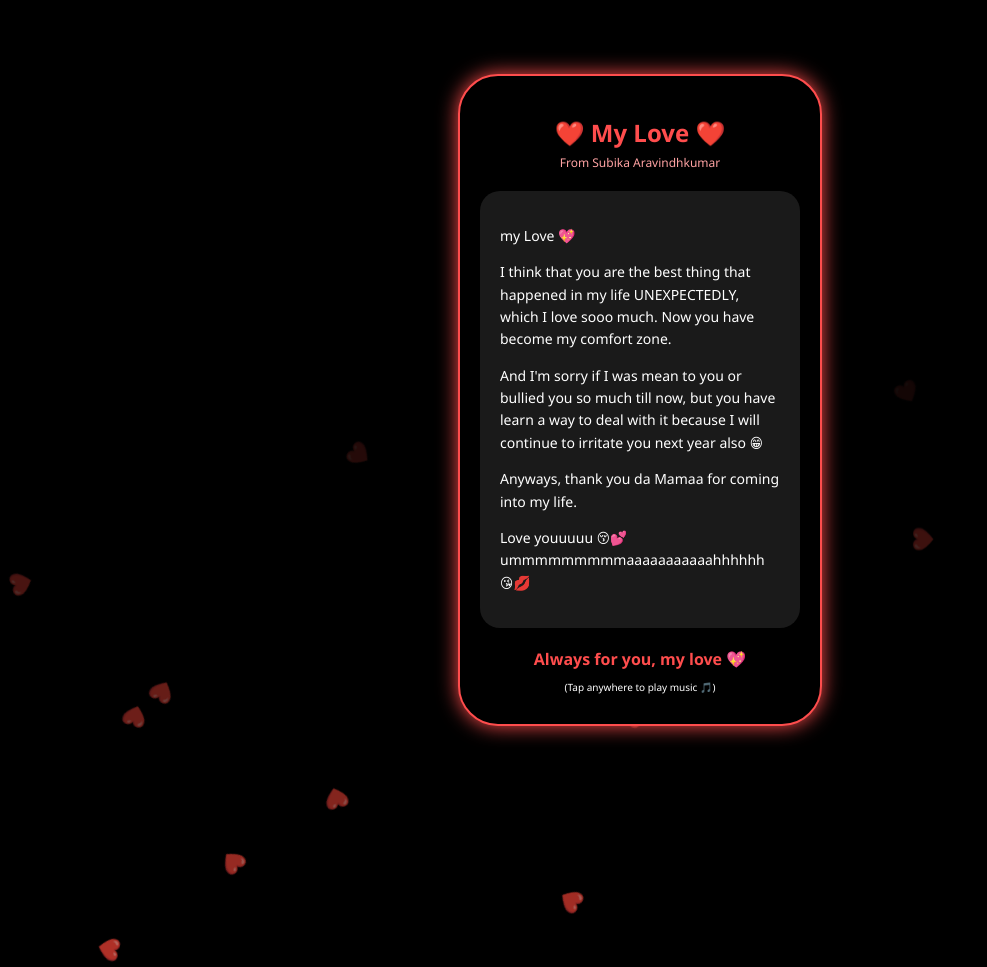
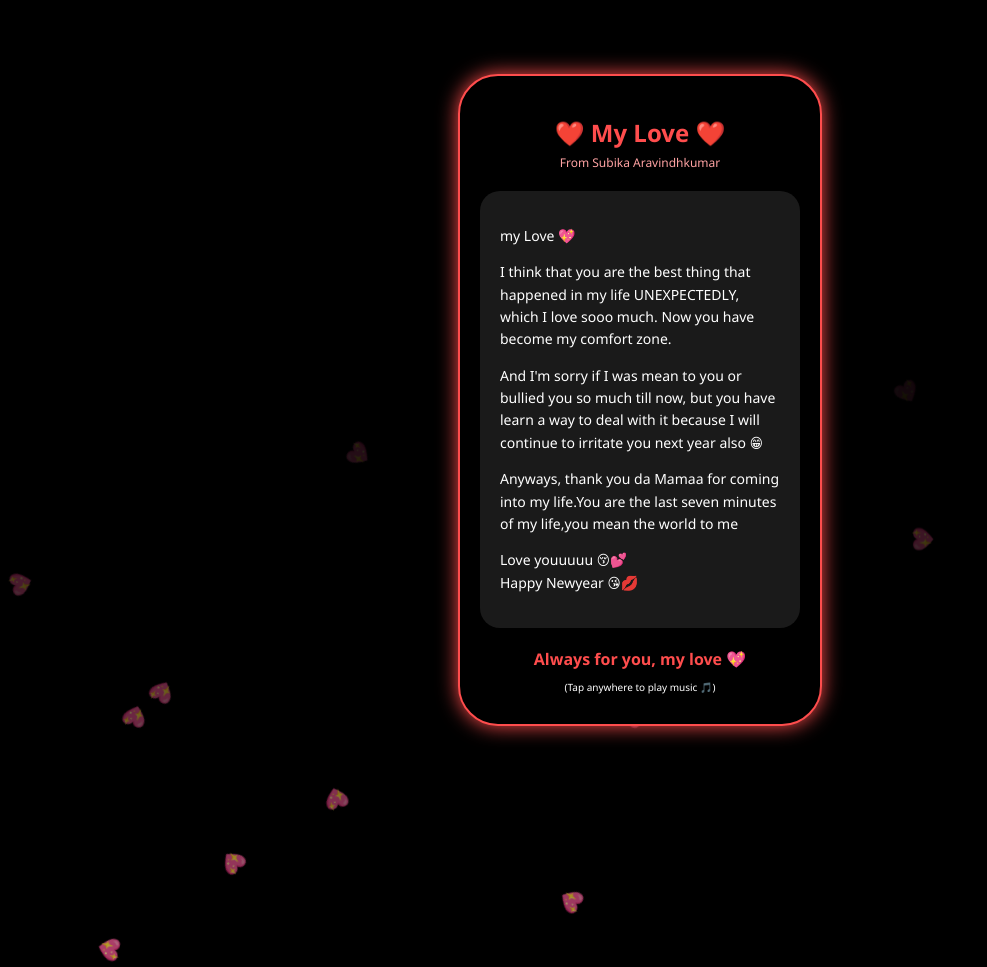
Before and after one commit to subikaselvaraj/love-letter, a plain HTML site: page index.html in a window 1280 px wide. Shown: the top 967 px of the page, without its empty margins (0-987 px from the left). Drawn offline with Linux system fonts and the light colour scheme.

Commit message:
Update index.html

```diff
--- a/index.html
+++ b/index.html
@@ -65,8 +65,8 @@
             <p>my Love 💖</p>
             <p>I think that you are the best thing that happened in my life UNEXPECTEDLY, which I love sooo much. Now you have become my comfort zone.</p>
             <p>And I'm sorry if I was mean to you or bullied you so much till now, but you have learn a way to deal with it because I will continue to irritate you next year also 😁</p>
-            <p>Anyways, thank you da Mamaa for coming into my life.</p>
-            <p>Love youuuuu 😚💕<br>ummmmmmmmmaaaaaaaaaaahhhhhh 😘💋</p>
+            <p>Anyways, thank you da Mamaa for coming into my life.You are the last seven minutes of my life,you mean the world to me</p>
+            <p>Love youuuuu 😚💕<br>Happy Newyear 😘💋</p>
         </div>
 
         <div class="footer">Always for you, my love 💖</div>
@@ -82,7 +82,7 @@
         function createHeart() {
             const heart = document.createElement('div');
             heart.classList.add('heart');
-            heart.innerHTML = '❤️';
+            heart.innerHTML = '💖';
             heart.style.left = Math.random() * 100 + 'vw';
             heart.style.animationDuration = Math.random() * 3 + 2 + 's';
             document.body.appendChild(heart);
```
